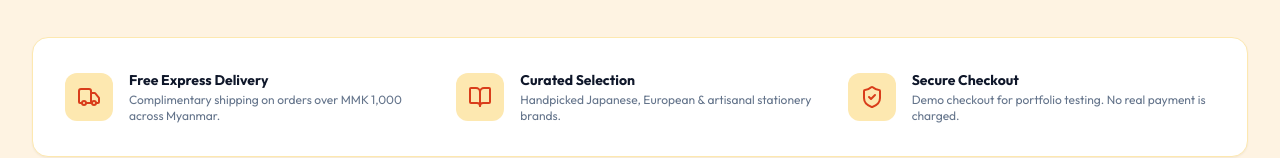
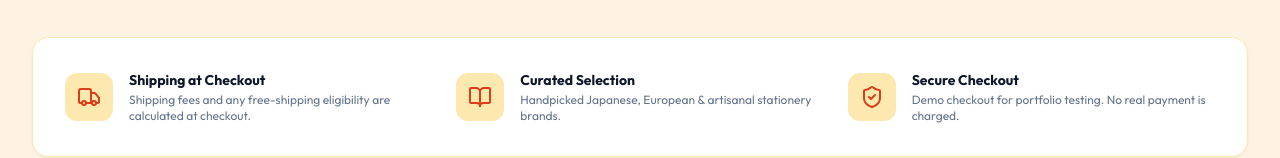
Before and after one commit to Aung422001/merbolo-stationery-store, a React (Vite) app in the folder frontend/: page / in a window 1280 px wide. Shown: the part 669-827 px from the top of the page. Built offline with nearby package versions, Linux system fonts and the light colour scheme; no server answers.

Commit message:
fix(staging): align shipping copy with checkout calculation

```diff
--- a/frontend/src/pages/Home.jsx
+++ b/frontend/src/pages/Home.jsx
@@ -165,8 +165,8 @@ export const Home = () => {
               <Truck className="w-6 h-6" />
             </div>
             <div>
-              <h4 className="font-bold text-slate-900 text-sm">Free Express Delivery</h4>
-              <p className="text-xs text-slate-500 mt-0.5">Complimentary shipping on orders over MMK 1,000 across Myanmar.</p>
+              <h4 className="font-bold text-slate-900 text-sm">Shipping at Checkout</h4>
+              <p className="text-xs text-slate-500 mt-0.5">Shipping fees and any free-shipping eligibility are calculated at checkout.</p>
             </div>
           </div>
           <div className="flex items-center gap-4">
```
